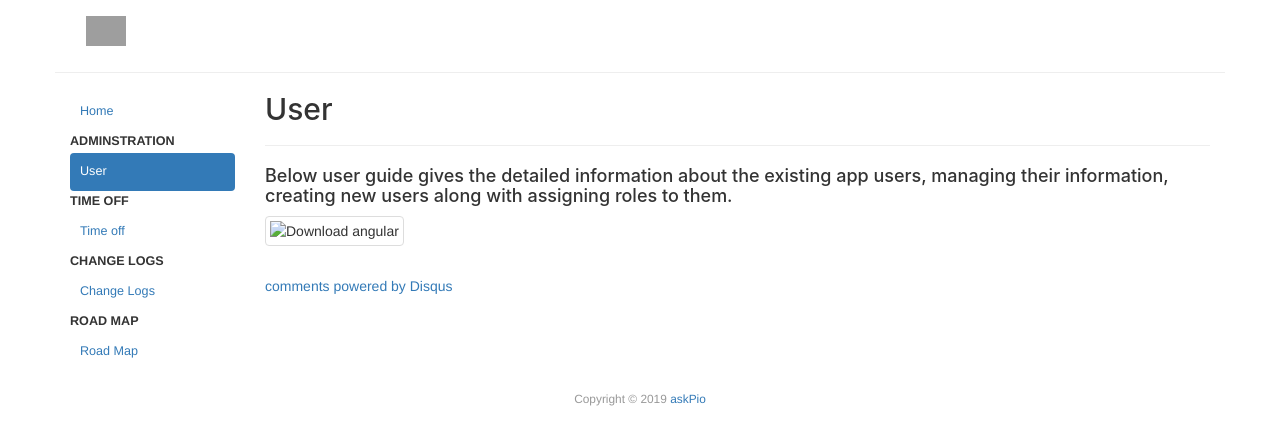
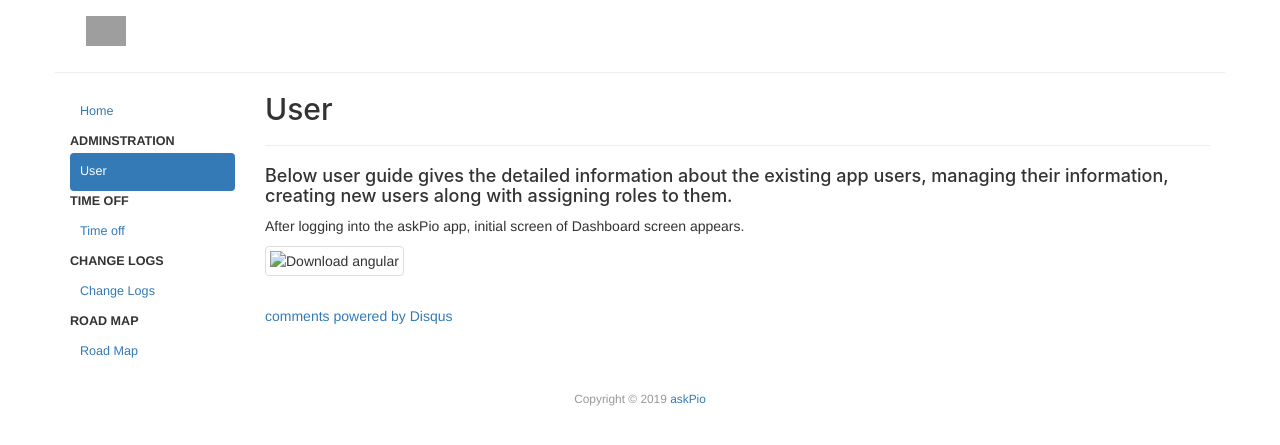
Before and after one commit to Harshgupta71/askPio_Documentation, a Jekyll site: the page built from _posts/2019-01-01-Users.md, in a window 1280 px wide. Shown: the top 445 px of the page. Built offline with Jekyll 4.4.1, drawn with Linux system fonts in a browser that asks for light colours; comment, search, counter and statistics services are not loaded; grey boxes are pictures that could not be loaded.

Commit message:
Update 2019-01-01-Users.md

```diff
--- a/_posts/2019-01-01-Users.md
+++ b/_posts/2019-01-01-Users.md
@@ -7,5 +7,6 @@ date: 2019-01-01 15:39:29
 
 #### Below user guide  gives the detailed information about the existing app users, managing their information, creating new users along with assigning roles to them.
 
+After logging into the askPio app, initial screen of Dashboard screen appears.
 
 <img src="images/user/gotouser.png" alt="Download angular" class="img-thumbnail" />
```
